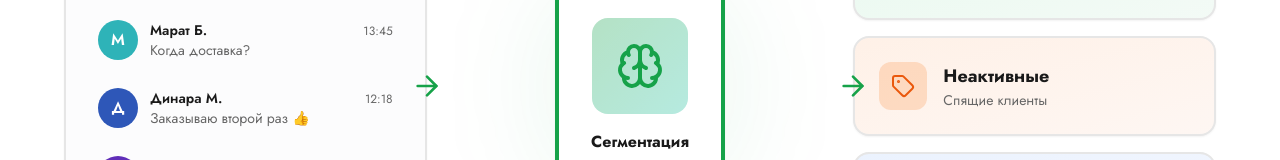
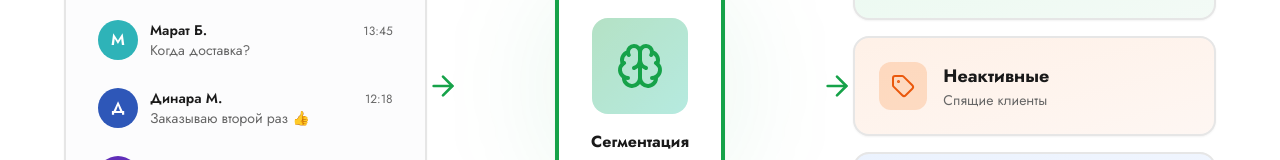
Before and after one commit to kenzheshh/sync-message-kit, a React (Vite) app: page /new in a window 1280 px wide. Shown: the part 3063-3223 px from the top of the page. Built offline with nearby package versions, Linux system fonts and the light colour scheme; the HTML template or start-up script is replaced by a standard one.

Commit message:
Make arrows closer

```diff
--- a/src/pages/New.tsx
+++ b/src/pages/New.tsx
@@ -255,7 +255,7 @@ const New = () => {
                 {/* Центр - ИИ модуль */}
                 <div className="relative flex justify-center">
                   {/* Стрелка слева */}
-                  <div className="hidden md:block absolute left-0 top-1/2 -translate-y-1/2 -translate-x-12">
+                  <div className="hidden md:block absolute left-0 top-1/2 -translate-y-1/2 -translate-x-8">
                     <ArrowRight className="w-8 h-8 text-primary animate-pulse" />
                   </div>
 
@@ -273,7 +273,7 @@ const New = () => {
                   </div>
 
                   {/* Стрелка справа */}
-                  <div className="hidden md:block absolute right-0 top-1/2 -translate-y-1/2 translate-x-12">
+                  <div className="hidden md:block absolute right-0 top-1/2 -translate-y-1/2 translate-x-8">
                     <ArrowRight className="w-8 h-8 text-primary animate-pulse" />
                   </div>
                 </div>
```
